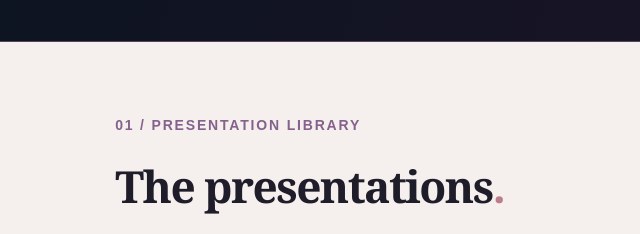
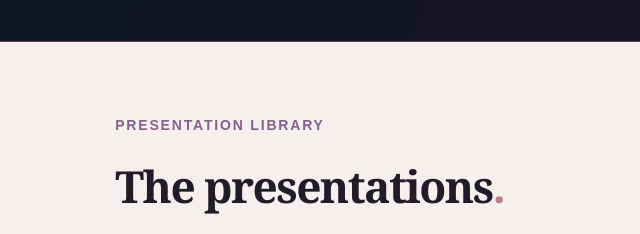
Before and after one commit to dafyddsillsjones/CTTS, a plain HTML site: page index.html in a window 1280 px wide. Shown: the part 1229-1463 px from the top of the page, 0-640 px from the left. Drawn offline with Linux system fonts and the light colour scheme.

Commit message:
Add files via upload

```diff
--- a/index.html
+++ b/index.html
@@ -2,7 +2,7 @@
 <html lang="en"><head><meta charset="utf-8"><meta name="viewport" content="width=device-width,initial-scale=1"><meta name="theme-color" content="#070c13"><meta name="description" content="A retrospective archive of the Creative Technology and Transformative Storytelling Symposium & Showcase 2026: programme and presentation materials."><title>CTTSS 2026 — Symposium Archive</title><link rel="stylesheet" href="styles.css"></head>
 <body><a class="skip" href="#main">Skip to content</a><header class="site-header"><a class="brand" href="#top"><span class="brand-mark">C<span>✳</span></span><span>CTTSS <small>2026 / ARCHIVE</small></span></a><nav aria-label="Main navigation"><a href="#archive">Presentations</a><a href="https://docs.google.com/spreadsheets/d/1K1t2OAAQhwbPTbLozx_XFKFbfeRiFxvlwk656opxIGY/edit?gid=201063467#gid=201063467" target="_blank" rel="noopener noreferrer">Original programme ↗</a></nav></header>
 <main id="main"><section class="hero original-hero" id="top" aria-label="Original CTTSS 2026 conference artwork"><img src="assets/conference-hero.png" alt="Creative Technology and Transformative Storytelling Symposium, Embodied AI, 19 November 2026 — original conference artwork with blue, violet and gold fluid forms" width="1536" height="768"></section><div class="archive-banner"><div><span class="archive-kicker">CT&TSS ’26 / THE ARCHIVE</span><h1>Symposium &amp; Showcase <em>Archive</em></h1><p>Revisit the presentations, creative research and conversations of 2026.</p></div><div class="archive-banner-actions"><a class="btn btn-outline" href="https://docs.google.com/spreadsheets/d/1K1t2OAAQhwbPTbLozx_XFKFbfeRiFxvlwk656opxIGY/edit?gid=201063467#gid=201063467" target="_blank" rel="noopener noreferrer">Original programme ↗</a></div></div>
-<section class="archive section" id="archive"><div class="section-tag">01 / PRESENTATION LIBRARY</div><div class="section-head"><div><h2>The presentations<span class="accent">.</span></h2><p>Explore the research. View slides in your browser or download the original PowerPoint files.</p></div><span class="archive-count" id="archive-count">1 presentation available</span></div><div class="toolbar"><label class="search-wrap"><span aria-hidden="true">⌕</span><span class="sr-only">Search presentations</span><input id="search" type="search" placeholder="Search titles, presenters, keywords…"></label><div class="filters" aria-label="Filter presentations"><button class="filter active" data-filter="all" aria-pressed="true">All</button><button class="filter" data-filter="available" aria-pressed="false">Available</button><button class="filter" data-filter="pending" aria-pressed="false">Awaiting deposit</button></div></div><div id="presentation-grid" class="presentation-grid" aria-live="polite"></div><p id="empty" class="empty" hidden>No presentations match your search.</p><p class="archive-note">The archive currently includes one deposited presentation. Further contributions can be added through the repository's data file.</p></section>
+<section class="archive section" id="archive"><div class="section-tag">PRESENTATION LIBRARY</div><div class="section-head"><div><h2>The presentations<span class="accent">.</span></h2><p>Explore the research. View slides in your browser or download the original PowerPoint files.</p></div><span class="archive-count" id="archive-count">1 presentation available</span></div><div class="toolbar"><label class="search-wrap"><span aria-hidden="true">⌕</span><span class="sr-only">Search presentations</span><input id="search" type="search" placeholder="Search titles, presenters, keywords…"></label><div class="filters" aria-label="Filter presentations"><button class="filter active" data-filter="all" aria-pressed="true">All</button><button class="filter" data-filter="available" aria-pressed="false">Available</button><button class="filter" data-filter="pending" aria-pressed="false">Awaiting deposit</button></div></div><div id="presentation-grid" class="presentation-grid" aria-live="polite"></div><p id="empty" class="empty" hidden>No presentations match your search.</p><p class="archive-note">The archive currently includes one deposited presentation. Further contributions can be added through the repository's data file.</p></section>
 
 </main>
 <footer><div><strong>CTTSS <span>2026</span></strong><p>Creative Technology and Transformative Storytelling<br>Symposium & Showcase — Retrospective Archive</p></div><div class="footer-right"><span>AN OPEN RECORD OF CREATIVE RESEARCH</span><small>Presentation materials remain the intellectual property of their authors; published with permission.</small><a href="#top">Back to top ↑</a></div></footer>
```
